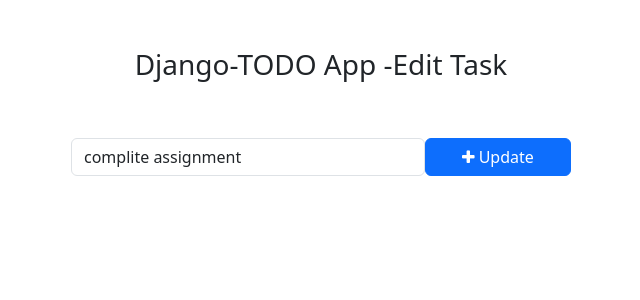
After one commit to deepakkumawat123/todo, a Django app: page /todo/edit/2/ in a window 1280 px wide. The commit adds this page. Shown: the top 300 px of the page, without its empty margins (319-959 px from the left). Run offline with Django 5.2, Linux system fonts and the light colour scheme; data comes from the database, SQL or seed files in the repository; both versions use the stored data as it was after the commit.

Commit message:
todo app final

```diff
--- /dev/null
+++ b/templates/edit.html
@@ -0,0 +1,27 @@
+<!DOCTYPE html>
+<html lang="en">
+<head>
+    <meta charset="UTF-8">
+    <meta name="viewport" content="width=device-width, initial-scale=1.0">
+    <title> Edit Task - Django TODO </title>
+    <!-- Bootstrap -->
+    <link href="https://cdn.jsdelivr.net/npm/bootstrap@5.3.0-alpha1/dist/css/bootstrap.min.css" rel="stylesheet" integrity="sha384-GLhlTQ8iRABdZLl6O3oVMWSktQOp6b7In1Zl3/Jr59b6EGGoI1aFkw7cmDA6j6gD" crossorigin="anonymous">
+    <script src="https://cdn.jsdelivr.net/npm/bootstrap@5.3.0-alpha1/dist/js/bootstrap.bundle.min.js" integrity="sha384-w76AqPfDkMBDXo30jS1Sgez6pr3x5MlQ1ZAGC+nuZB+EYdgRZgiwxhTBTkF7CXvN" crossorigin="anonymous"></script>
+    <!-- Font Awesome Icons -->
+    <link rel="stylesheet" href="https://cdnjs.cloudflare.com/ajax/libs/font-awesome/4.7.0/css/font-awesome.min.css">
+
+</head>
+<body>
+    <div class="container"></div>
+    <h3 class="pt-5  pb-5 text-center">Django-TODO App -Edit Task</h3>
+     <form action="{% url 'edit' get_task.pk %}" method="POST" style="width: 500px; margin: auto;">
+                    {% csrf_token %}
+                    <div class="form-group">
+                        <span style="display: flex;">
+                            <input name="addTask" class="form-control" placeholder="Add a task" value="{{ get_task.task }}">
+                            <button type="submit" class="btn btn-primary" style="width: 200px;"><i class="fa fa-plus"></i> Update</button>
+                        </span>
+                    </div>
+                </form>
+</body>
+</html>
--- a/todo/urls.py
+++ b/todo/urls.py
@@ -4,6 +4,14 @@
 urlpatterns = [
 
     path('addTask/',views.addTask,name='addTask'),
+    # marks as done
+    path('mark_as_done/<int:pk>/',views.mark_as_done,name='mark_as_done'),
+    # marks as under
+    path('mark_as_under/<int:pk>/',views.mark_as_under,name='mark_as_under'),
+    #edit feature
 
+    path('edit/<int:pk>/',views.edit,name='edit'),
+
+    path('delete/<int:pk>/',views.delete,name='delete'),
 
 ]
--- a/todo/views.py
+++ b/todo/views.py
@@ -1,7 +1,37 @@
-from django.shortcuts import render , redirect
+from django.shortcuts import render , redirect , get_object_or_404
 from django.http import HttpResponse
 from.models import Task
 def addTask(request):
         task = request.POST.get('addTask')
         Task.objects.create(task= task)
         return redirect('home')
+
+
+def mark_as_done(request,pk):
+        task = get_object_or_404(Task, pk=pk)
+        task.is_completed = True
+        task.save()
+        return redirect('home')
+
+def mark_as_under(requet,pk):
+        task = get_object_or_404(Task,pk=pk)
+        task.is_completed = False
+        task.save()
+        return redirect('home')
+
+def edit(request,pk):
+        get_task = get_object_or_404(Task,pk=pk)
+        if request.method == 'POST':
+          new_task = request.POST['addTask']
+          get_task.task = new_task
+          get_task.save()
+          return redirect('home')
+        else:
+             context = {
+                 'get_task':get_task
+                }
+             return render(request,'edit.html',context)
+def delete(request,pk):
+       task = get_object_or_404(Task,pk=pk)
+       task.delete()
+       return redirect('home')
--- a/todo_main/views.py
+++ b/todo_main/views.py
@@ -5,7 +5,10 @@
 
 def home(request):
     tasks = Task.objects.filter(is_completed=False).order_by('updated_at')
+    completed_task =Task.objects.filter(is_completed=True)
+
     context = {
         'tasks': tasks,
+         'completed_task' : completed_task,
     }
     return render( request,'home.html',context)
```
Also changed, not shown: templates/home.html (+10 -4 lines), db.sqlite3.
